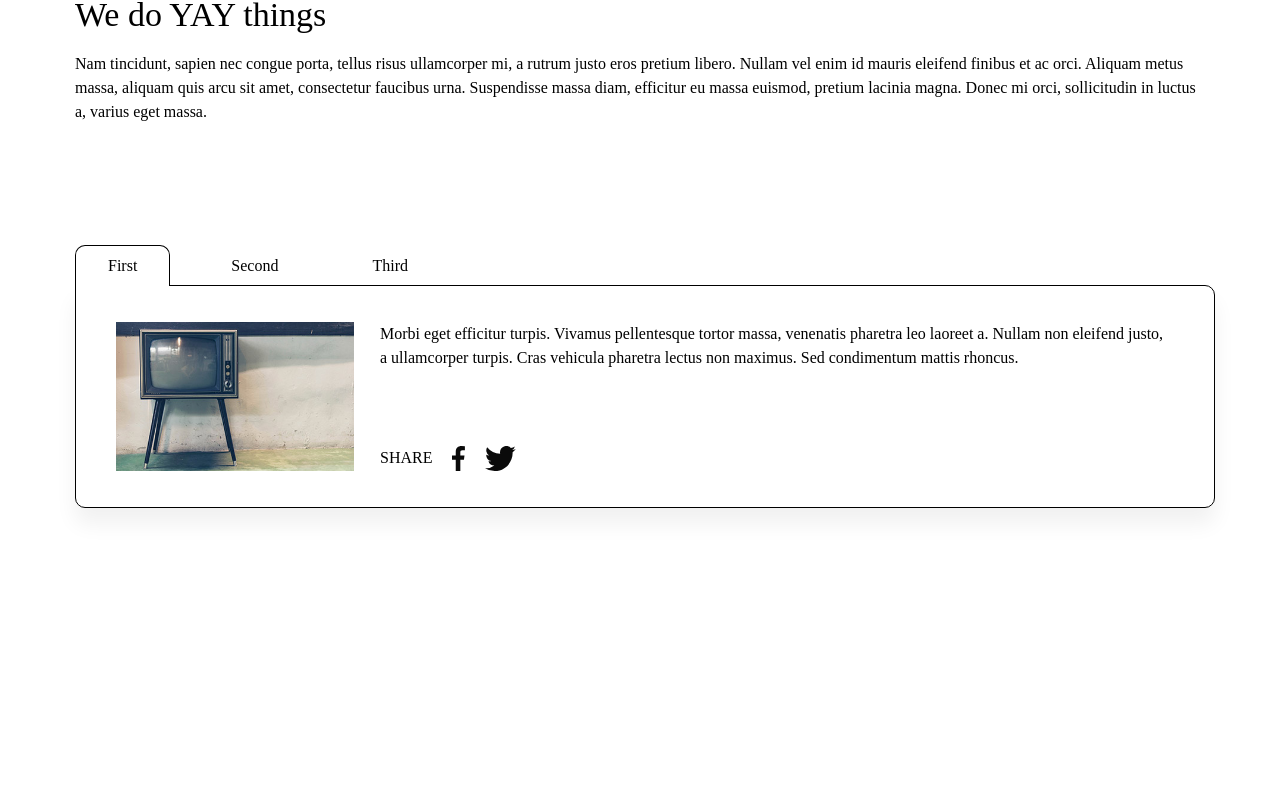
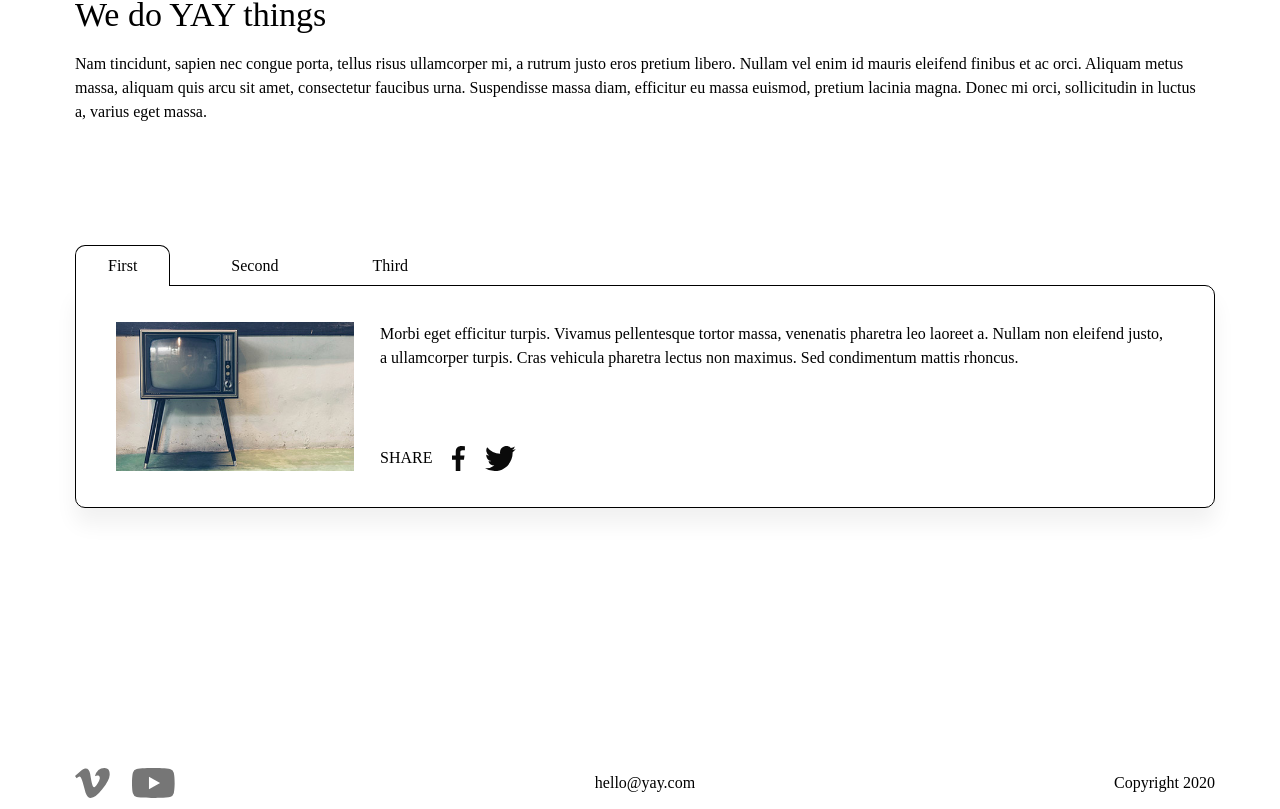
Before and after one commit to AdaptCharm/noroff-css-frameworks-ca, a Next.js app: page / in a window 1280 px wide. Shown: the part 584-1393 px from the top of the page. Before the commit the page ends 1364 px from the top, so only its background shows below. Built offline with nearby package versions, Linux system fonts and the light colour scheme; a web font is replaced by a local one.

Commit message:
Add final changes to footer

```diff
--- a/components/common/Footer/Footer.tsx
+++ b/components/common/Footer/Footer.tsx
@@ -3,7 +3,30 @@ import { FC } from 'react'
 import { Vimeo, Youtube } from '@components/icons'
 
 const Footer: FC = () => {
-  return <footer className='bg-white py-3 mt-auto'></footer>
+  return (
+    <div className='bg-white mt-auto'>
+      <div className='max-w-7xl mx-auto pl-[1.9375rem] pr-[1.875rem] xl:pl-[4.6875rem] xl:pr-[4.0625rem] pt-[45px] pb-[26px] md:py-[11.5px]'>
+        <div className='grid grid-cols-3 items-center gap-y-10'>
+          <div className='col-start-1 col-end-4 md:col-auto'>
+            <div className='flex justify-center md:justify-start gap-x-[22.5px]'>
+              <Vimeo />
+              <Youtube />
+            </div>
+          </div>
+          <div className='col-start-1 md:col-start-2'>
+            <div className='flex md:justify-center'>
+              <span className='text-accents-5'>hello@yay.com</span>
+            </div>
+          </div>
+          <div className='col-span-2 md:col-auto'>
+            <div className='flex justify-end'>
+              <span className='text-accents-5'>Copyright 2020</span>
+            </div>
+          </div>
+        </div>
+      </div>
+    </div>
+  )
 }
 
 export default Footer
```
